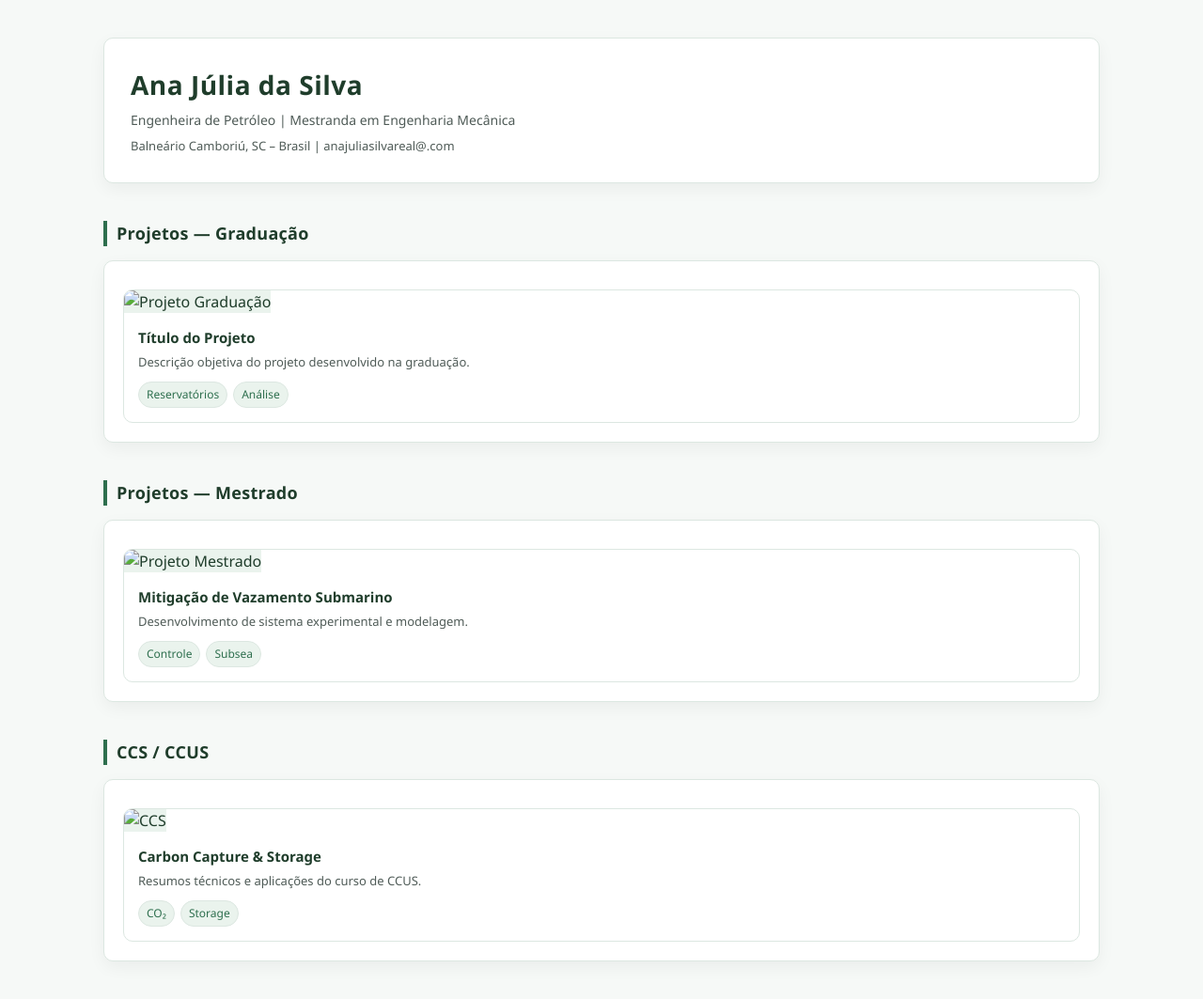
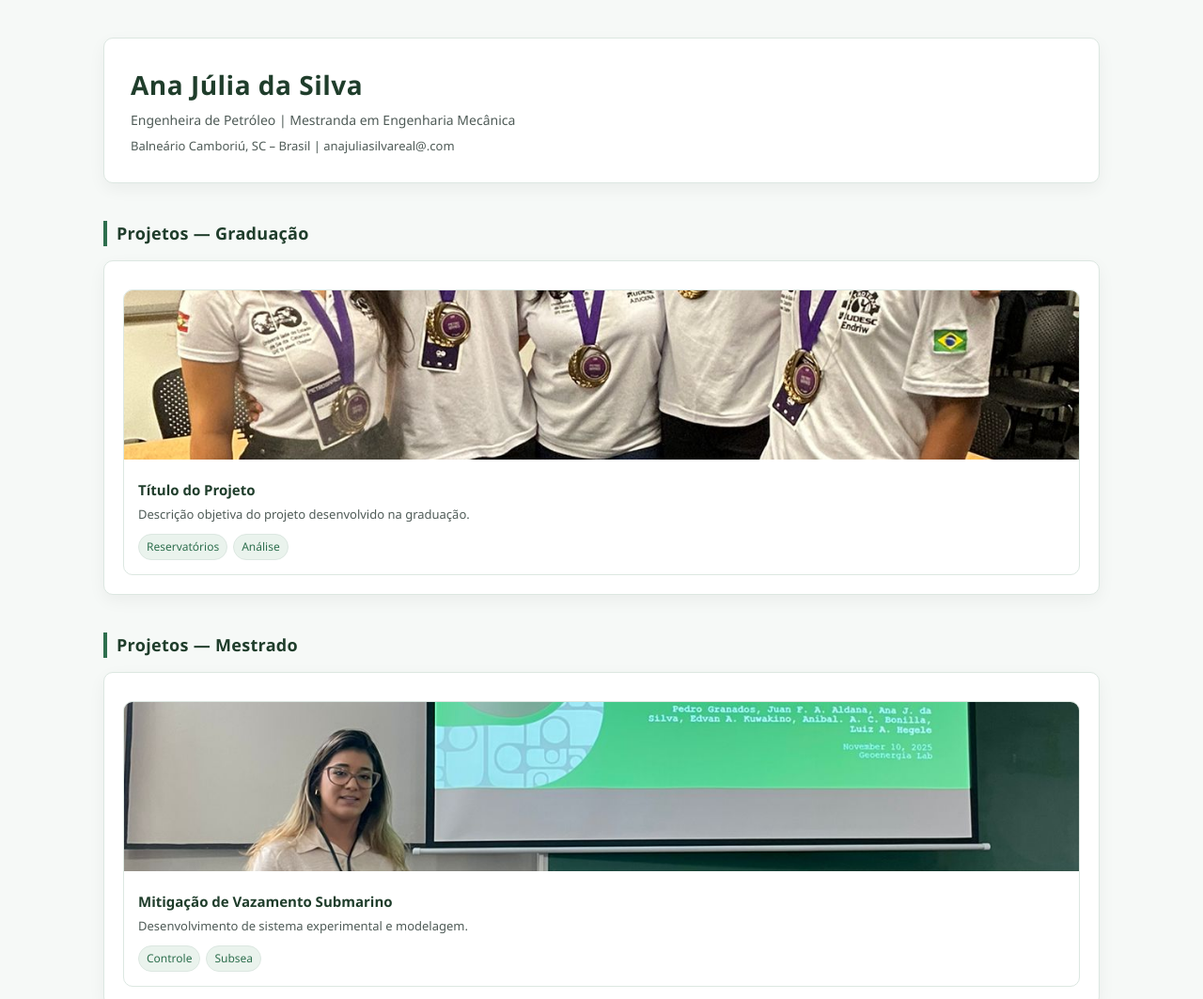
Before and after one commit to AnaJuliaS-coder/AnaJuliaS-coder.github.io, a plain HTML site: page index.html in a window 1280 px wide. Shown: the top 1063 px of the page at 94% size. Drawn offline with Linux system fonts and the light colour scheme.

Commit message:
add fotos no site

```diff
--- a/index.html
+++ b/index.html
@@ -172,7 +172,7 @@ footer{
   <div class="grid">
 
     <div class="card">
-      <img src="assets/projeto1.jpg" alt="Projeto Graduação">
+      <img src="assets/foto3.jpeg" alt="Projeto Graduação">
       <div class="card-body">
         <div class="card-title">Título do Projeto</div>
         <div class="card-desc">
@@ -193,7 +193,7 @@ footer{
   <div class="grid">
 
     <div class="card">
-      <img src="assets/projeto2.jpg" alt="Projeto Mestrado">
+      <img src="assets/WhatsApp Image 2025-11-18 at 08.31.51 (2).jpeg" alt="Projeto Mestrado">
       <div class="card-body">
         <div class="card-title">Mitigação de Vazamento Submarino</div>
         <div class="card-desc">
@@ -214,7 +214,7 @@ footer{
   <div class="grid">
 
     <div class="card">
-      <img src="assets/ccs.jpg" alt="CCS">
+      <img src="assets/Captura de tela 2026-02-15 182122.png" alt="CCS">
       <div class="card-body">
         <div class="card-title">Carbon Capture & Storage</div>
         <div class="card-desc">
```
Also changed, not shown: assets/Captura de tela 2026-02-15 182122.png (added).
